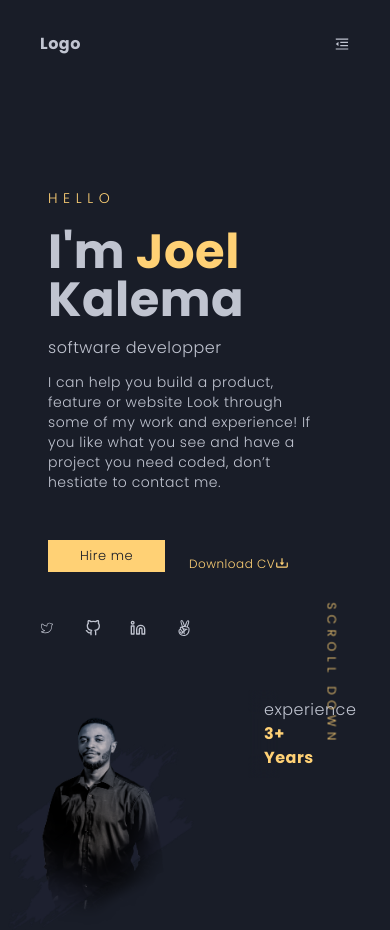
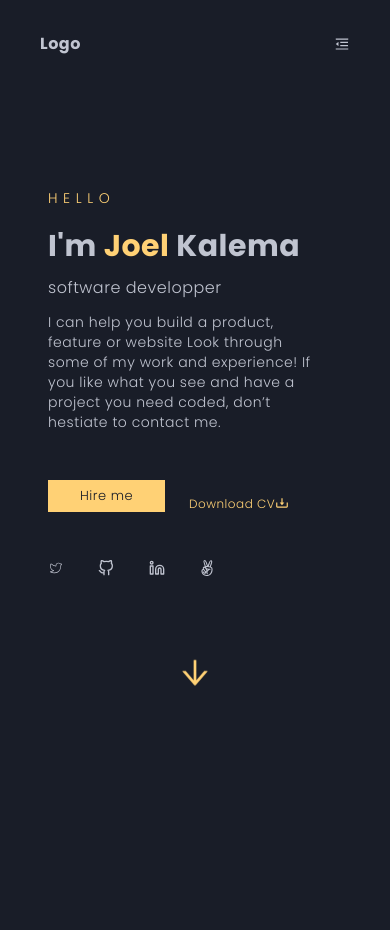
Before and after one commit to joel-kalema/me_with-nextjs, a Next.js app: page / in a window 390 px wide. After the commit the page ends 844 px from the top, so only its background shows below. Built offline with nearby package versions, Linux system fonts and the light colour scheme.

Commit message:
add direction icon

```diff
--- a/components/home_page.js
+++ b/components/home_page.js
@@ -3,6 +3,7 @@ import AOS from 'aos';
 import { CiTwitter } from 'react-icons/ci';
 import { FiGithub, FiLinkedin } from 'react-icons/fi';
 import { BiDownload } from 'react-icons/bi';
+import { AiOutlineArrowDown } from 'react-icons/ai';
 import { FaAngellist } from 'react-icons/fa';
 
 export default function HomePage () {
@@ -13,11 +14,11 @@ export default function HomePage () {
 
 
     return (
-        <div className="flex flex-col px-2 lg:flex-row lg:px-40 ">
+        <div className="flex flex-col px-2 md:px-20 lg:flex-row lg:px-40 ">
             <div className="my-20 pl-10 w-full lg:w-2/4">
                 <span className=""></span>
                 <p className="text-sm text-[#ffd175] my-5 tracking-[.4em]">HELLO</p>
-                <h1 className="text-5xl font-bold">I'm <span className="text-[#ffd175]">Joel</span> Kalema</h1>
+                <h1 className="text-3xl md:text-5xl font-bold">I'm <span className="text-[#ffd175]">Joel</span> Kalema</h1>
                 <h3 className="my-3">software developper</h3>
                 <p className="w-4/5 text-sm"> I can help you build a product, feature or website Look through some
                     of my work and experience! If you like what you see and have a project
@@ -26,14 +27,14 @@ export default function HomePage () {
                     <button type='button' className="bg-[#ffd175] mr-6">Hire me</button>
                     <a href="CV_JOEL KALEMA.pdf" download="CV_JOEL KALEMA.pdf" className='flex text-xs mt-4 text-[#ffd175]'>Download CV <BiDownload className='text-sm' /></a>
                 </div>
-                <div className='flex  w-3/6 ml-[-1rem] sm:ml-[-4rem] mt-10 justify-around'>
+                <div className='flex  w-3/6 lg:ml-[-4rem] mt-10 justify-between'>
                     <a href='https://twitter.com/JoelJklm'><CiTwitter className='mr-4 hover:text-[#ffd175]'/></a>
                     <a href='https://github.com/joel-kalema'><FiGithub className='mr-4 hover:text-[#ffd175]'/></a>
                     <a href='https://www.linkedin.com/in/joel-kalema/'><FiLinkedin className='mr-4 hover:text-[#ffd175]'/></a>
                     <a href='https://angel.co/u/joel-kalema'><FaAngellist className='hover:text-[#ffd175]'/></a>
                 </div>
             </div>
-            <div className='w-2/4 relative'>
+            <div className='w-2/4 hidden lg:block relative'>
                 <img src="/images/joel.png" alt="joel" />
                 <div className="mt-[-15rem] ml-[15rem] exp backdrop-blur-md px-4 py-2">
                     <h2>experience</h2>
@@ -43,6 +44,7 @@ export default function HomePage () {
                     SCROLL DOWN
                 </p>
             </div>
+            <div className='mx-auto lg:hidden'><AiOutlineArrowDown className='animate-bounce w-9 h-9 text-[#ffd175]' /></div>
         </div>
     )
 }
--- a/tailwind.config.js
+++ b/tailwind.config.js
@@ -1,17 +1,10 @@
 /** @type {import('tailwindcss').Config} */
-
 module.exports = {
   content: [
     "./pages/**/*.{js,ts,jsx,tsx}",
     "./components/**/*.{js,ts,jsx,tsx}",
   ],
   theme: {
-    screens: {
-      sm: '480px',
-      md: '768px',
-      lg: '976px',
-      xl: '1440px',
-    },
     extend: {},
   },
   plugins: [
```
